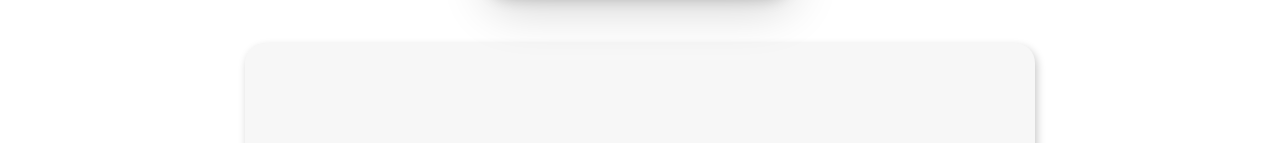
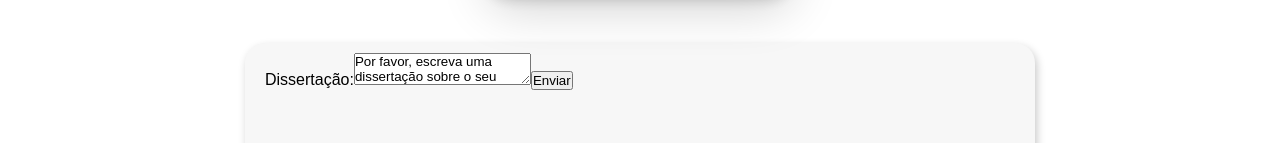
Before and after one commit to rafaelgust/simulado_cnh_webReactjs, a React (Create React App) app: page /contact in a window 1280 px wide. Shown: the part 477-620 px from the top of the page. Built offline with nearby package versions, Linux system fonts and the light colour scheme.

Commit message:
class form

```diff
--- a/src/components/Contact.jsx
+++ b/src/components/Contact.jsx
@@ -1,9 +1,12 @@
 import React from "react";
+import ContatoForm from "./form/Contato";
 
 class Contact extends React.Component{
     render(){
         return(
-            <div className="contactContainer"></div>
+            <div className="contactContainer">
+                <ContatoForm />
+            </div>
         );
     }
 }
--- a/src/components/Header.jsx
+++ b/src/components/Header.jsx
@@ -12,7 +12,7 @@ class Header extends React.Component{
         return(
             <div className="header">
                 <div className="navHeader">
-                    <Link to="/"><img src={iconSite} alt="Logo Simulado CNH" width="60" height="60" /></Link>
+                    <Link to="/"><img src={iconSite} alt="Logo Simulado CNH / Voltar para pagina inicial" title="Página inicial" width="60" height="60" /></Link>
                     <div className="buttonsNav">
                     <Link to="/policy"><Button buttonStyle="btn--primary" buttonSize="btn--medium">Política de Privacidade e Termos</Button></Link>
                     <Link to="/contact"><Button buttonStyle="btn--primary" buttonSize="btn--medium">Fale Conosco</Button></Link>
--- /dev/null
+++ b/src/components/form/Contato.jsx
@@ -0,0 +1,36 @@
+import React from "react";
+
+class ContatoForm extends React.Component {
+    constructor(props) {
+      super(props);
+      this.state = {
+        value: 'Por favor, escreva uma dissertação sobre o seu elemento DOM favorito.'
+      };
+
+      this.handleChange = this.handleChange.bind(this);
+      this.handleSubmit = this.handleSubmit.bind(this);
+    }
+
+    handleChange(event) {
+      this.setState({value: event.target.value});
+    }
+
+    handleSubmit(event) {
+      alert('Uma dissertação foi enviada: ' + this.state.value);
+      event.preventDefault();
+    }
+
+    render() {
+      return (
+        <form onSubmit={this.handleSubmit}>
+          <label>
+            Dissertação:
+            <textarea value={this.state.value} onChange={this.handleChange} />
+          </label>
+          <input type="submit" value="Enviar" />
+        </form>
+      );
+    }
+  }
+
+  export default ContatoForm;
```
